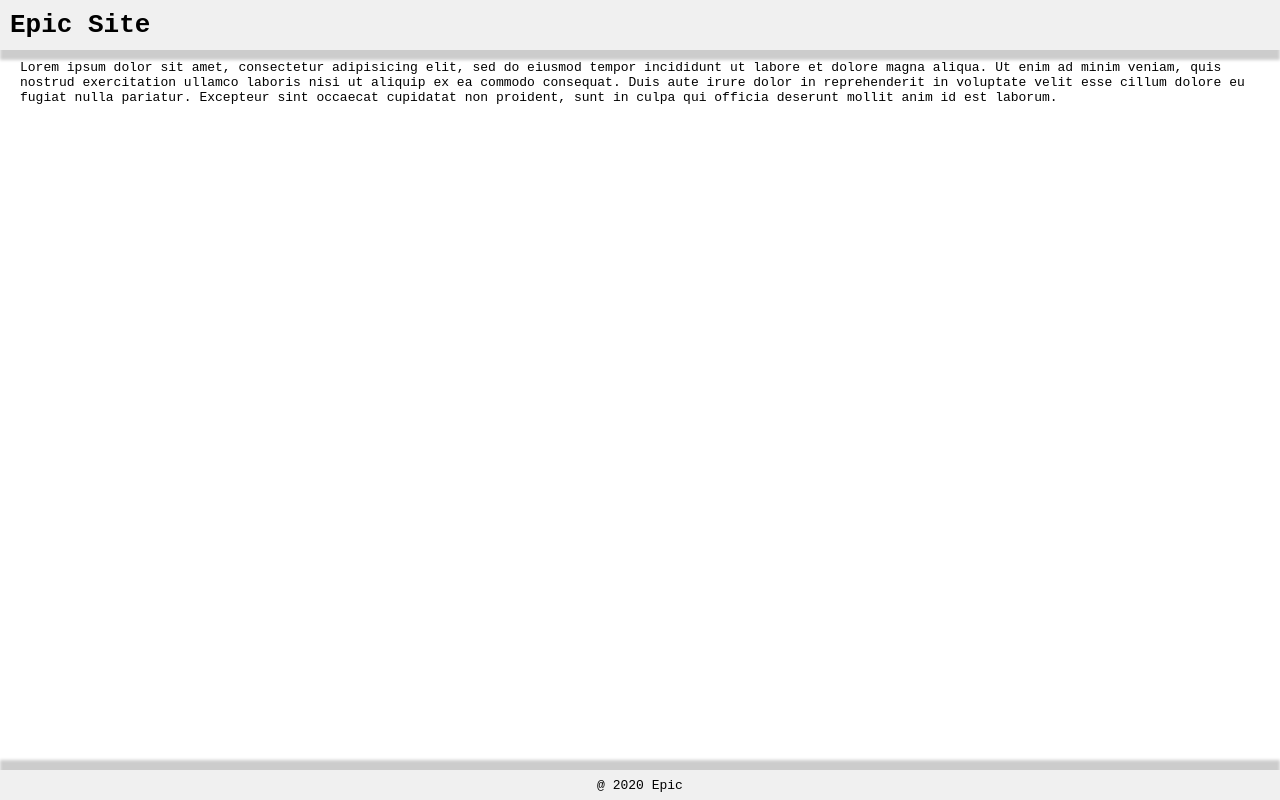
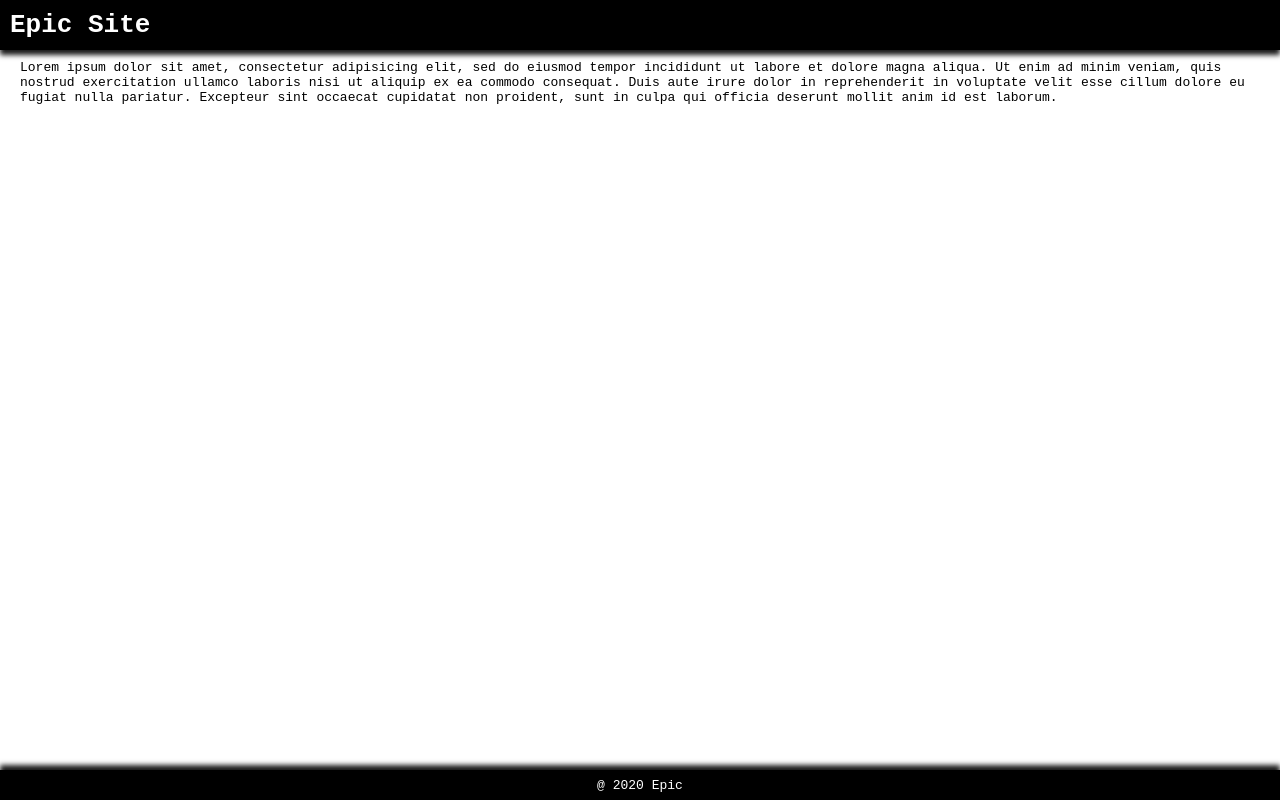
Before and after one commit to HelpriksWullur/epicsite, a plain HTML site: page index.html in a window 1280 px wide. Drawn offline with Linux system fonts and the light colour scheme.

Commit message:
Change to black and white theme

```diff
--- a/assets/style.css
+++ b/assets/style.css
@@ -7,10 +7,11 @@ html, body {
 .header {
   padding-left: 10px;
   height: 50px;
-  background-color: rgb(240, 240, 240);
+  background-color: #000000;
   display: flex;
   align-items: center;
-  box-shadow: 0 10px 3px rgba(0, 0, 0, 0.2);
+  box-shadow: 0 5px 5px rgba(0, 0, 0, 0.9);
+  color: #ffffff;
 }
 
 .content {
@@ -21,11 +22,12 @@ html, body {
   position: fixed;
   width: 100%;
   height: 30px;
-  background-color: rgb(240, 240, 240);
+  background-color: rgb(0, 0, 0);
   bottom: 0;
   left: 0;
   display: flex;
   justify-content: center;
   align-items: center;
-  box-shadow: 0 -10px 3px rgba(0, 0, 0, 0.2);
+  box-shadow: 0 -5px 5px rgba(0, 0, 0, 0.9);
+  color: #ffffff;
 }
```
